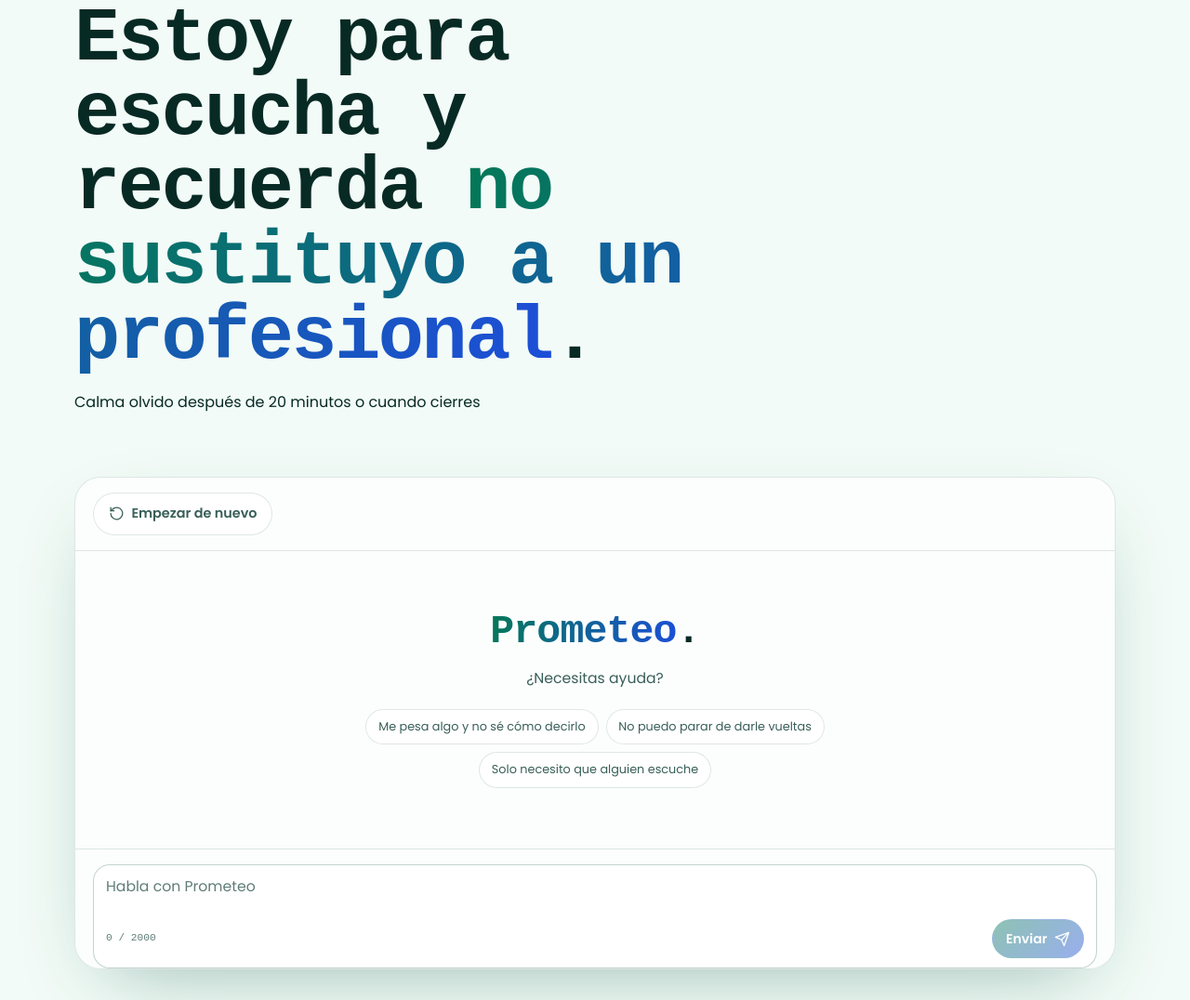
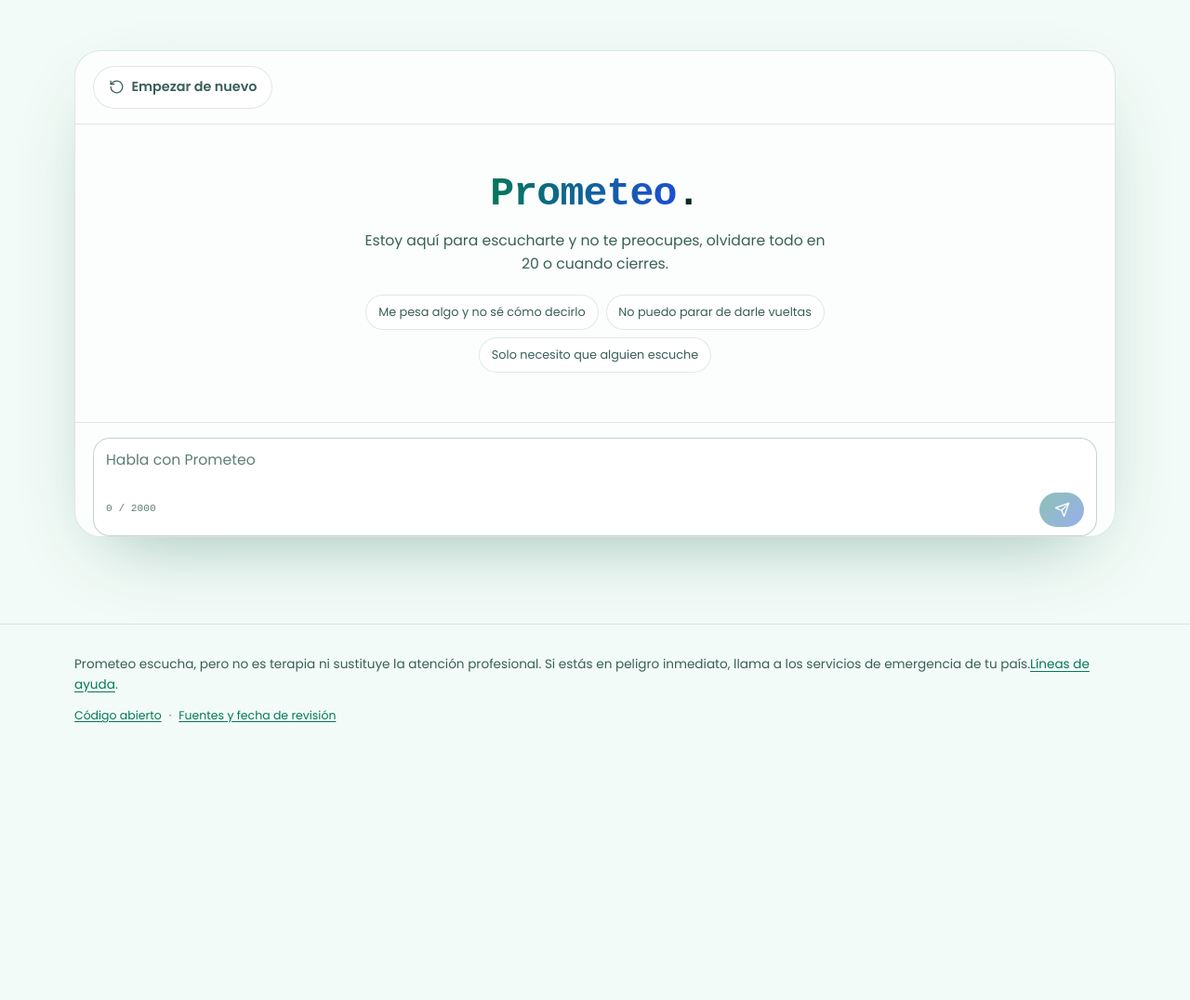
Before and after one commit to Lott-Campuzano/prometeo, an Astro site: page / in a window 1280 px wide. Shown: the part 156-1232 px from the top of the page at 93% size. After the commit the page ends 975 px from the top, so only its background shows below. Built offline with nearby package versions, Linux system fonts and the light colour scheme; Astro itself is replaced by a stand-in of ours.

Commit message:
ultimos detalles de interfaz
Elimine la cantidad de textos innecesarios

```diff
--- a/src/components/Chat.astro
+++ b/src/components/Chat.astro
@@ -32,7 +32,7 @@ const idleMinutes = Math.round(CHAT.inactivityMs / 60_000);
       <div class="empty" data-empty-state>
         <h2 class="empty-title"><em>Prometeo</em>.</h2>
         <p class="empty-text">
-          ¿Necesitas ayuda?
+          Estoy aquí para escucharte y no te preocupes, olvidare todo en {idleMinutes} o cuando cierres.
         </p>
 
         <div class="chips" role="group" aria-label="Ideas para empezar">
@@ -82,7 +82,6 @@ const idleMinutes = Math.round(CHAT.inactivityMs / 60_000);
         <div class="composer-bar">
           <span id="char-count" class="char-count" aria-live="polite">0 / {CHAT.maxChars}</span>
           <button id="send-btn" class="btn btn-send" type="submit" disabled>
-            <span>Enviar</span>
             <Icon name="send" size={17} />
           </button>
         </div>
--- a/src/pages/ayuda.astro
+++ b/src/pages/ayuda.astro
@@ -43,7 +43,7 @@ const groups = groupByRegion(crisisData.countries);
           target="_blank"
           rel="noopener noreferrer"
         >
-          Encontrar una línea de ayuda
+          Find A Helpline
           <Icon name="external" size={15} />
         </a>
       </div>
--- a/src/pages/index.astro
+++ b/src/pages/index.astro
@@ -16,12 +16,6 @@ import { SITE } from '../config.js';
 <BaseLayout title={undefined} description={SITE.description} current="inicio">
   <section class="hero wrap" aria-labelledby="hero-title">
     <div class="hero-copy">
-
-
-      <h1 id="hero-title" class="hero-title">
-        Estoy para escucha y recuerda <em>no sustituyo a un profesional</em>.
-      </h1>
-      <p>Calma olvido después de 20 minutos o cuando cierres</p>
     </div>
   </section>
 
```
Also changed, not shown: src/components/Footer.astro (line endings or trailing spaces).
